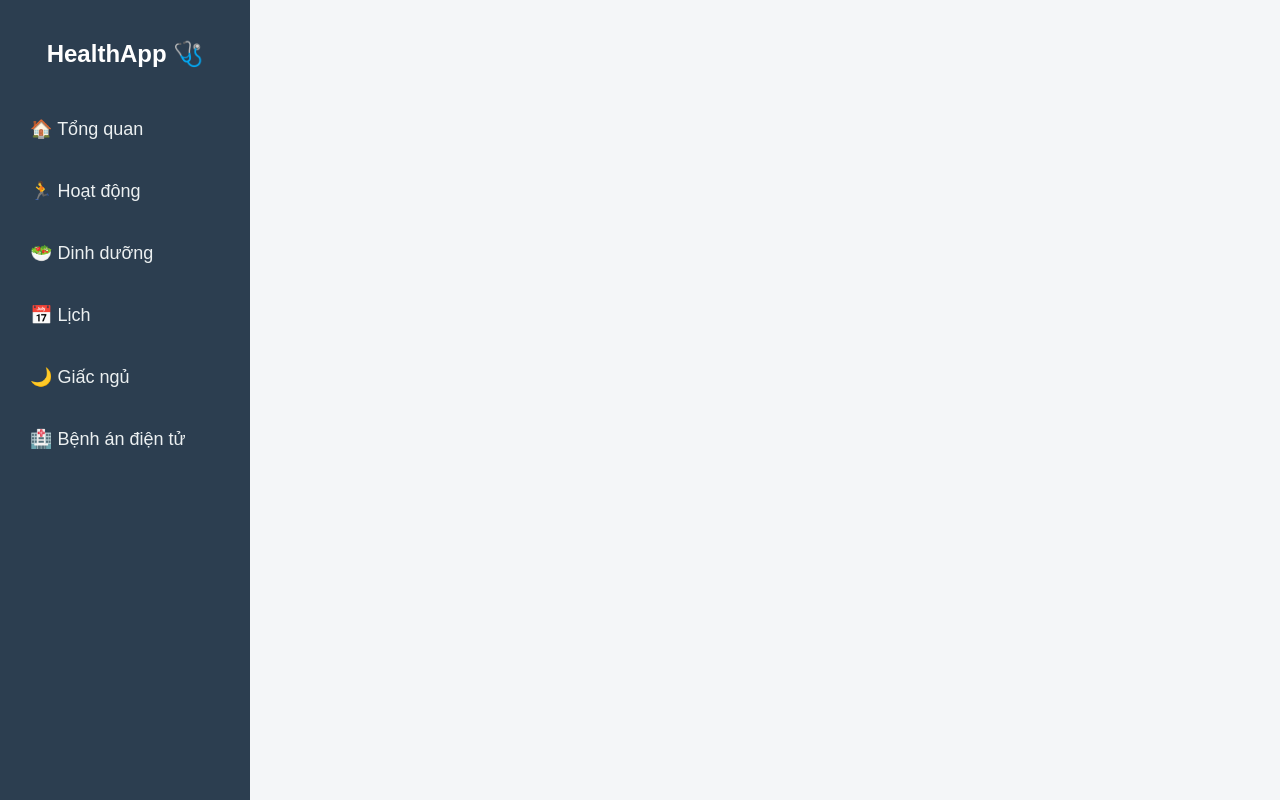
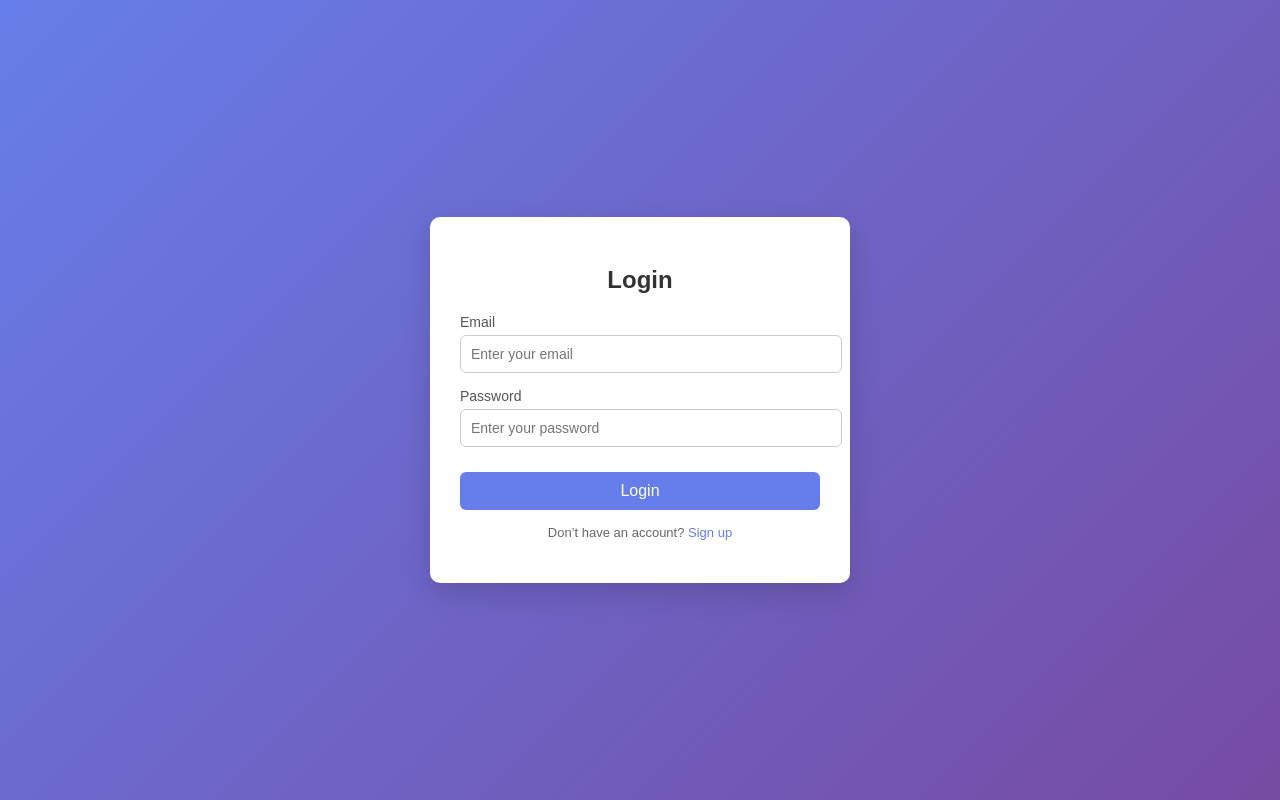
Before and after one commit to kastnew/OOP_BTL, a React (Vite) app: page /login in a window 1280 px wide. Built offline with nearby package versions, Linux system fonts and the light colour scheme.

Commit message:
Login page added

```diff
--- a/src/App.jsx
+++ b/src/App.jsx
@@ -1,6 +1,6 @@
 // src/App.jsx
 import React, { useState } from 'react';
-import { BrowserRouter, Routes, Route } from 'react-router-dom';
+import { BrowserRouter, Routes, Route, Navigate } from 'react-router-dom';
 
 import Sidebar from './components/Sidebar';
 import Dashboard from './pages/Dashboard';
@@ -9,23 +9,36 @@ import Nutrition from './pages/Nutrition';
 import SleepTracker from './pages/SleepTracker';
 import MedicalRecords from './pages/MedicalRecords';
 import Calendar from './pages/Calendar';
-
+import LoginPage from "./pages/LoginPage";
 import { MOCK_ACTIVITIES, MOCK_MEALS } from './services/mockData';
 import './App.css';
 
 function App() {
-  // ⭐ STATE DÙNG CHUNG - Đây là "nguồn sự thật" duy nhất cho toàn ứng dụng
+  // ⭐ STATE DÙNG CHUNG
   const [activities, setActivities] = useState(MOCK_ACTIVITIES);
   const [meals, setMeals] = useState(MOCK_MEALS);
 
+  // ⭐ STATE AUTH
+  const [isAuthenticated, setIsAuthenticated] = useState(false);
+
   return (
     <BrowserRouter>
+      {/* ❗ Chưa login thì chỉ được vào /login */}
+      {!isAuthenticated ? (
+        <Routes>
+          <Route
+            path="/login"
+            element={<LoginPage setIsAuthenticated={setIsAuthenticated} />}
+          />
+          <Route path="*" element={<Navigate to="/login" />} />
+        </Routes>
+      ) : (
+        // ✅ ĐÃ LOGIN → vào app chính
         <div className="app-container">
           <Sidebar />
 
           <div className="main-content">
             <Routes>
-            {/* 1. Dashboard giờ đây nhận state để cập nhật Calo real-time */}
               <Route
                 path="/"
                 element={
@@ -36,7 +49,6 @@ function App() {
                 }
               />
 
-            {/* 2. Trang Hoạt động dùng chung state với Dashboard */}
               <Route
                 path="/activities"
                 element={
@@ -47,7 +59,6 @@ function App() {
                 }
               />
 
-            {/* 3. Trang Dinh dưỡng dùng chung state với Dashboard */}
               <Route
                 path="/nutrition"
                 element={
@@ -68,12 +79,15 @@ function App() {
                 }
               />
 
-            {/* Hiện tại các trang này đang dùng state nội bộ bên trong file */}
               <Route path="/sleep" element={<SleepTracker />} />
               <Route path="/medical-records" element={<MedicalRecords />} />
+
+              {/* fallback */}
+              <Route path="*" element={<Navigate to="/" />} />
             </Routes>
           </div>
         </div>
+      )}
     </BrowserRouter>
   );
 }
--- /dev/null
+++ b/src/pages/LoginPage.css
@@ -0,0 +1,76 @@
+/* src/pages/LoginPage.css */
+
+.login-container {
+  height: 100vh;
+  background: linear-gradient(135deg, #667eea, #764ba2);
+  display: flex;
+  align-items: center;
+  justify-content: center;
+  font-family: Arial, Helvetica, sans-serif;
+}
+
+.login-card {
+  background: #ffffff;
+  width: 360px;
+  padding: 30px;
+  border-radius: 10px;
+  box-shadow: 0 10px 30px rgba(0, 0, 0, 0.15);
+}
+
+.login-title {
+  text-align: center;
+  margin-bottom: 20px;
+  color: #333;
+}
+
+.input-group {
+  margin-bottom: 15px;
+}
+
+.input-group label {
+  display: block;
+  margin-bottom: 5px;
+  font-size: 14px;
+  color: #555;
+}
+
+.input-group input {
+  width: 100%;
+  padding: 10px;
+  border-radius: 6px;
+  border: 1px solid #ccc;
+  font-size: 14px;
+}
+
+.input-group input:focus {
+  outline: none;
+  border-color: #667eea;
+}
+
+.login-btn {
+  width: 100%;
+  padding: 10px;
+  border: none;
+  border-radius: 6px;
+  background-color: #667eea;
+  color: #fff;
+  font-size: 16px;
+  cursor: pointer;
+  margin-top: 10px;
+}
+
+.login-btn:hover {
+  background-color: #5a67d8;
+}
+
+.login-footer {
+  text-align: center;
+  margin-top: 15px;
+  font-size: 13px;
+  color: #666;
+}
+
+.login-footer span {
+  color: #667eea;
+  cursor: pointer;
+}
--- /dev/null
+++ b/src/pages/LoginPage.jsx
@@ -0,0 +1,57 @@
+// src/pages/LoginPage.jsx
+import React, { useState } from "react";
+import "./LoginPage.css";
+
+function LoginPage({ setIsAuthenticated }) {
+  const [email, setEmail] = useState("");
+  const [password, setPassword] = useState("");
+
+  const handleSubmit = (e) => {
+    e.preventDefault();
+
+    // Demo login (sau này thay bằng API)
+    if (email && password) {
+      setIsAuthenticated(true);
+    }
+  };
+
+  return (
+    <div className="login-container">
+      <form className="login-card" onSubmit={handleSubmit}>
+        <h2 className="login-title">Login</h2>
+
+        <div className="input-group">
+          <label>Email</label>
+          <input
+            type="email"
+            placeholder="Enter your email"
+            value={email}
+            onChange={(e) => setEmail(e.target.value)}
+            required
+          />
+        </div>
+
+        <div className="input-group">
+          <label>Password</label>
+          <input
+            type="password"
+            placeholder="Enter your password"
+            value={password}
+            onChange={(e) => setPassword(e.target.value)}
+            required
+          />
+        </div>
+
+        <button className="login-btn" type="submit">
+          Login
+        </button>
+
+        <p className="login-footer">
+          Don’t have an account? <span>Sign up</span>
+        </p>
+      </form>
+    </div>
+  );
+}
+
+export default LoginPage;
```
Lines whose indentation alone changed are shown as unchanged.
